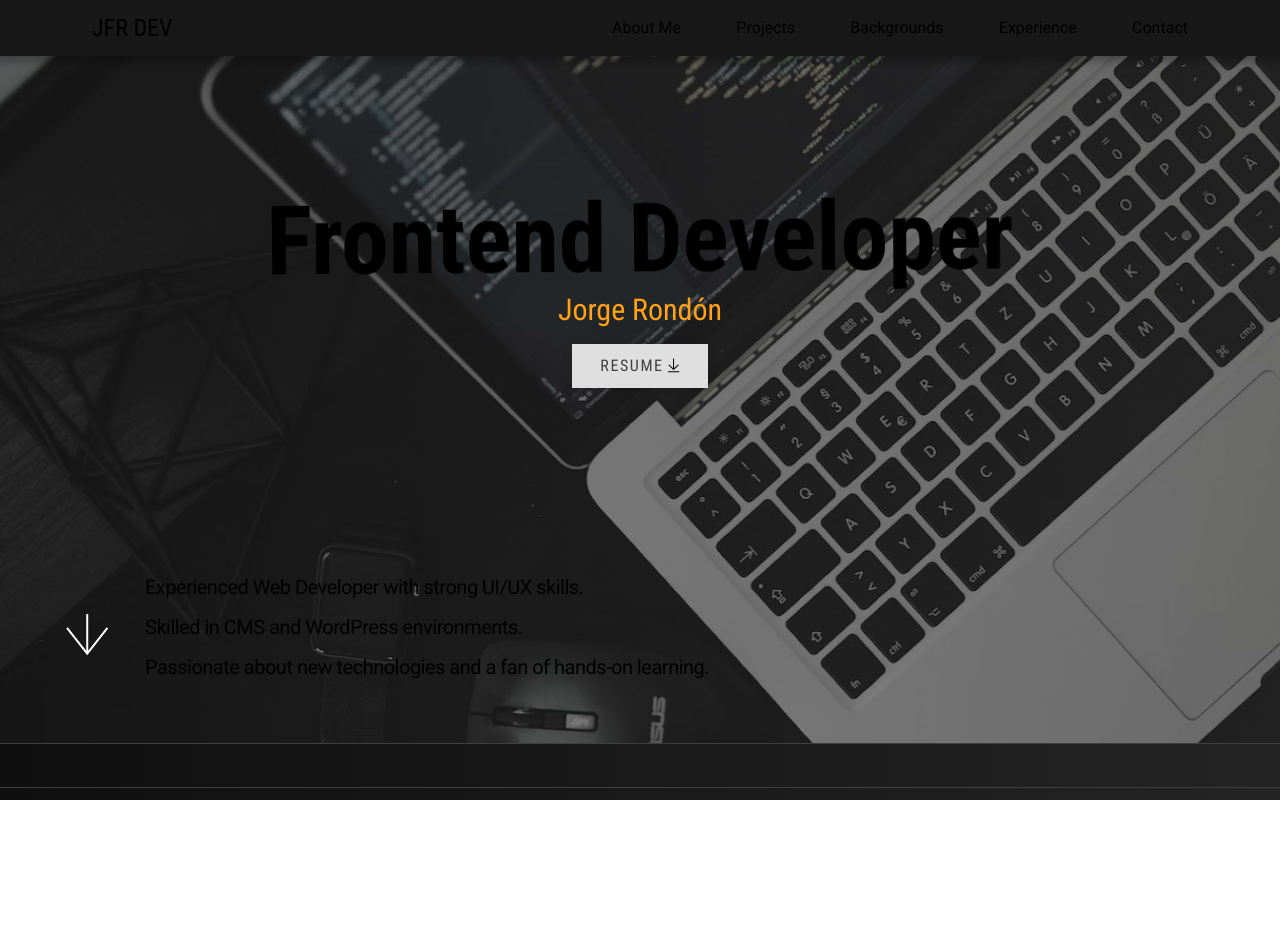
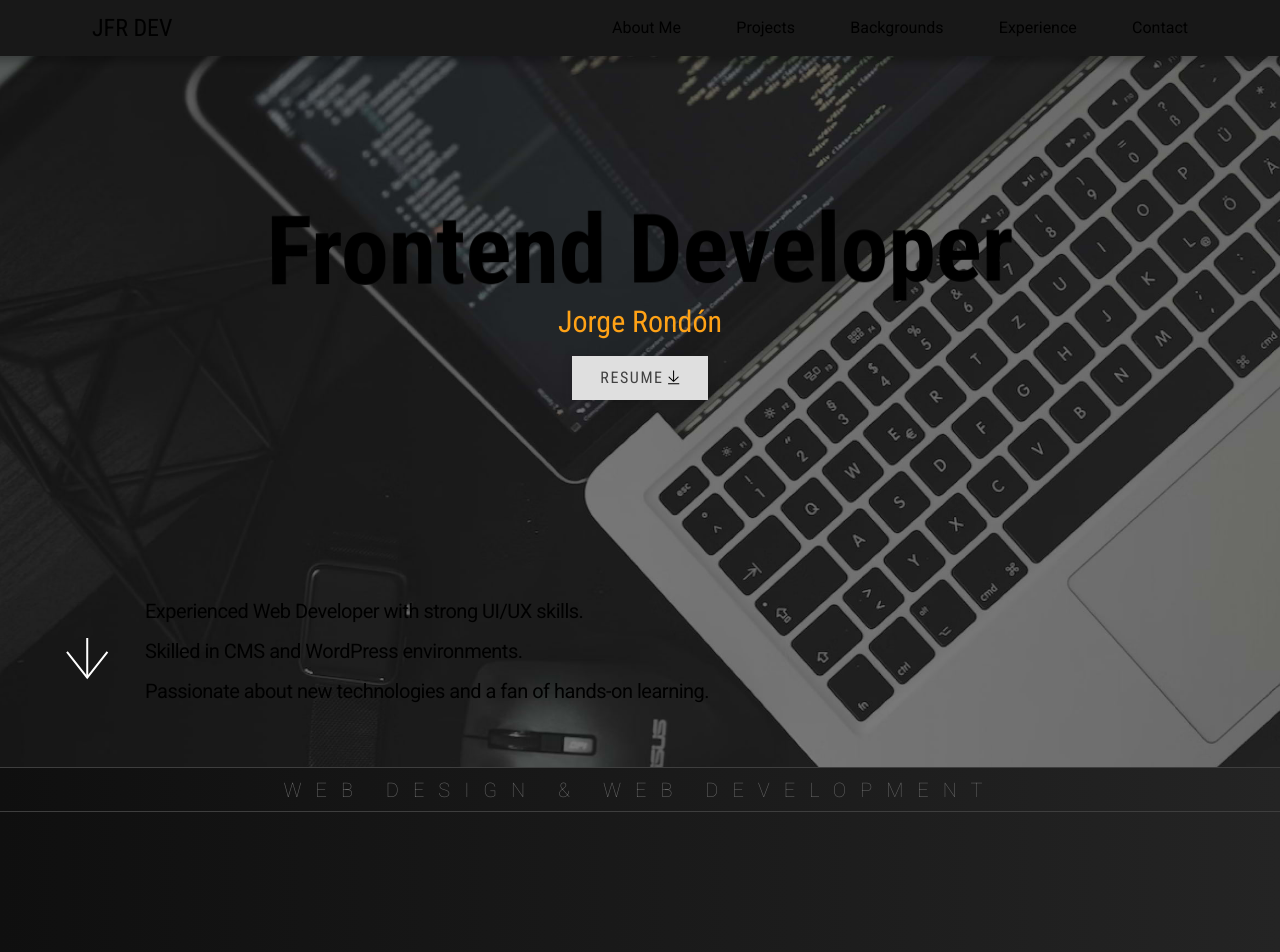
Before and after one commit to jor-g-r/portfolio-Jorge-Rondon, a Next.js app in the folder portfolio/: page / in a window 1280 px wide. Shown: the top 952 px of the page. Before the commit the page ends 800 px from the top, so only its background shows below. Built offline with nearby package versions, Linux system fonts and the light colour scheme.

Commit message:
hero desktop complete

```diff
--- a/portfolio/src/app/components/Hero.tsx
+++ b/portfolio/src/app/components/Hero.tsx
@@ -1,7 +1,7 @@
 "use client";
-import { useState } from 'react';
-import { animateScroll } from 'react-scroll';
-import { motion } from 'framer-motion';
+import { useState} from 'react';
+import { motion, useScroll } from 'framer-motion';
+
 
 
 import IconArrowDown from '../icons/IconArrowDownn';
@@ -12,9 +12,10 @@ import IconDownload from '../icons/IconDownload';
 export default function Hero () {
     const [isHovered, setIsHovered] = useState(false);
 
+    const { scrollYProgress } = useScroll();
     return(
         <>
-         <section className="h-[86vh] hero-bg border-b border-solid border-dark-500" id='hero' onMouseEnter={() => animateScroll.scrollToBottom()}>
+         <section className="h-[89vh] hero-bg border-b border-solid border-dark-500" id='hero'>
 
             <div className="container mx-auto lg:px-16 h-full">
 
@@ -61,7 +62,18 @@ export default function Hero () {
             </div>
 
         </section>
-        <div className="w-full min-h-[44px] border-b border-solid border-dark-500">
+        <div  className="w-full min-h-[44px] border-b border-solid border-dark-500 overflow-hidden flex items-center">
+
+
+
+            <motion.h4
+            className='m-auto text-dark-400 font-light text-xl tracking-[14px] uppercase'
+            style={{
+                opacity: scrollYProgress,
+                transition: 'opacity 0.125s ease-in-out',
+              }}>
+                   Web Design & Web Development
+            </motion.h4>
 
         </div>
         </>
--- a/portfolio/src/app/icons/IconArrowDownn.tsx
+++ b/portfolio/src/app/icons/IconArrowDownn.tsx
@@ -21,7 +21,7 @@ const IconArrowDown: React.FC<IconArrowDownProps> = ({isHovered}) => {
           y: isHovered ? 1 : -15,
           stroke: isHovered ? "#FFA216" : "#FFFFFF",
         }}
-        transition={{ damping: 10, duration: 1.1 }}
+        transition={{ damping: 10, duration: 1 }}
         />
 
         <motion.path d="M43.4416 28.7968L23.2167 54.57L2.99192 28.7968"
@@ -31,7 +31,7 @@ const IconArrowDown: React.FC<IconArrowDownProps> = ({isHovered}) => {
           y: isHovered ? 1 : -15,
           stroke: isHovered ? "#FFA216" : "#FFFFFF",
         }}
-        transition={{ damping: 10, duration: 1.1 }}
+        transition={{ damping: 10, duration: 1 }}
 
         />
     </g>
--- a/portfolio/src/app/layout.tsx
+++ b/portfolio/src/app/layout.tsx
@@ -6,7 +6,7 @@ const roboto = Roboto({
   subsets: ['latin'],
   variable: '--font-roboto',
   display: 'swap',
-  weight: '400'
+  weight: ['400', '100']
 })
 const roboto_condensed = Roboto_Condensed({
   subsets: ['latin'],
--- a/portfolio/src/app/page.tsx
+++ b/portfolio/src/app/page.tsx
@@ -9,7 +9,7 @@ export default function Home() {
 
 
   return (
-    <main className=''>
+    <main className='h-[3200px]'>
         <Navbar title="Testing" theme="light" />
         <Hero />
 
--- a/portfolio/tsconfig.json
+++ b/portfolio/tsconfig.json
@@ -9,7 +9,7 @@
     "noEmit": true,
     "esModuleInterop": true,
     "module": "esnext",
-    "moduleResolution": "bundler",
+    "moduleResolution": "node",
     "resolveJsonModule": true,
     "isolatedModules": true,
     "jsx": "preserve",
```
